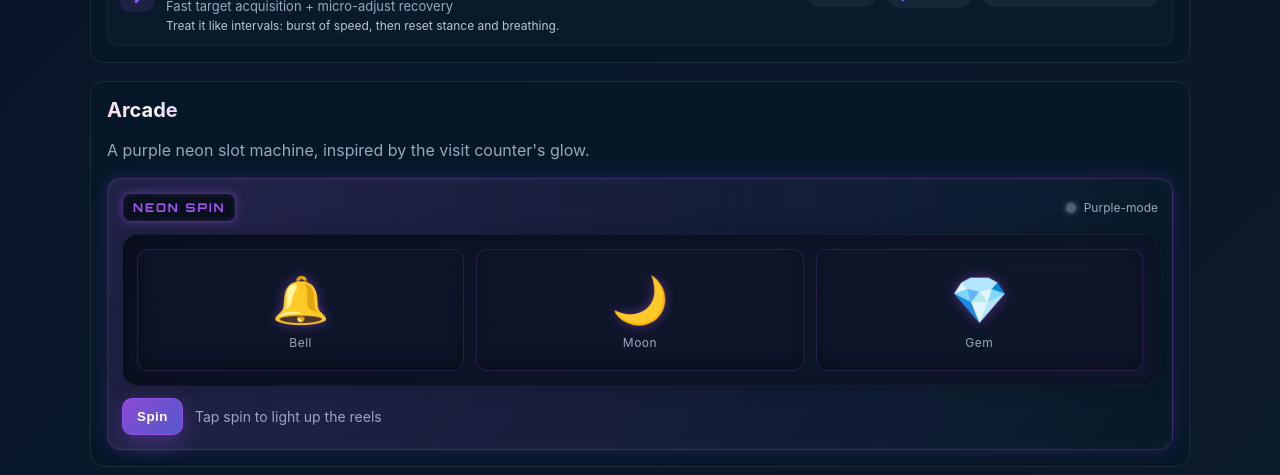
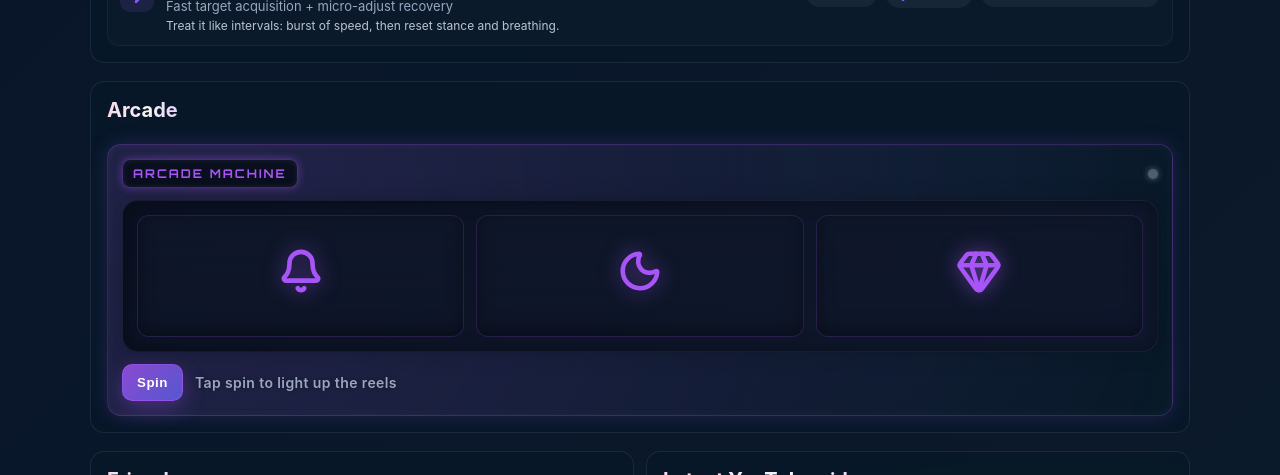
Before and after one commit to lagopodus/portfolio, a React (Create React App) app: page / in a window 1280 px wide. Shown: the part 1420-1895 px from the top of the page. Built offline with nearby package versions, Linux system fonts and the light colour scheme; no server answers; a web font is replaced by a local one.

Commit message:
SLOTSSSSSSS

```diff
--- a/src/App.css
+++ b/src/App.css
@@ -1450,3 +1450,101 @@ html, body {
   max-width: 100%;
   overflow-x: hidden;
 }
+
+/* All Lucide icons in the reels */
+.slot-icon {
+  width: 46px;
+  height: 46px;
+  stroke-width: 2.4;
+  stroke: #a855f7; /* accent purple */
+  filter: drop-shadow(0 0 10px rgba(168, 85, 247, 0.55));
+  transition: transform 0.15s ease, filter 0.15s ease;
+}
+
+/* When spinning — make icons pulse */
+.slot-reel--spinning .slot-icon {
+  animation: slot-spin-pulse 0.6s ease-in-out infinite;
+}
+
+@keyframes slot-spin-pulse {
+  0%, 100% {
+    transform: scale(1);
+    filter: drop-shadow(0 0 8px rgba(168, 85, 247, 0.35));
+  }
+  50% {
+    transform: scale(1.08);
+    filter: drop-shadow(0 0 14px rgba(168, 85, 247, 0.85));
+  }
+}
+
+/* Reel lift effect during spin */
+.slot-reel--spinning {
+  transform: translateY(-3px);
+  box-shadow: inset 0 -6px 18px rgba(168, 85, 247, 0.25),
+  0 4px 16px rgba(168, 85, 247, 0.18);
+}
+
+/* Subtle hover micro-animation after spinning finishes */
+.slot-reel:hover:not(.slot-reel--spinning) .slot-icon {
+  transform: scale(1.06);
+  filter: drop-shadow(0 0 16px rgba(168, 85, 247, 0.85));
+}
+
+/* Win effect: bright green flash on icons */
+.slot-frame--win .slot-icon {
+  stroke: #22c55e;
+  filter: drop-shadow(0 0 14px rgba(34, 197, 94, 0.85));
+}
+
+/* Near miss: stronger purple glow */
+.slot-frame--near .slot-icon {
+  stroke: #a855f7;
+  filter: drop-shadow(0 0 20px rgba(168, 85, 247, 0.9));
+}
+
+/* Slot frame glow pulse on win */
+.slot-frame--win {
+  animation: win-pulse 1.2s ease-in-out forwards;
+}
+
+@keyframes win-pulse {
+  0% { box-shadow: 0 0 20px rgba(34, 197, 94, 0.45); }
+  45% { box-shadow: 0 0 50px rgba(34, 197, 94, 0.75); }
+  100% { box-shadow: 0 0 28px rgba(34, 197, 94, 0.55); }
+}
+
+/* Win sparkle effect (non-intrusive) */
+.slot-frame--win::after {
+  content: "";
+  position: absolute;
+  inset: -10px;
+  background: radial-gradient(circle, rgba(255,255,255,0.18), transparent 70%);
+  opacity: 0;
+  animation: sparkle 1.4s ease forwards;
+  pointer-events: none;
+}
+
+@keyframes sparkle {
+  0% { opacity: 0; }
+  40% { opacity: 0.35; }
+  100% { opacity: 0; }
+}
+
+/* Make sure slot-frame allows pseudo-elements */
+.slot-frame {
+  position: relative;
+  overflow: hidden;
+}
+
+/* Extra readability for the message */
+.slot-message {
+  font-weight: 600;
+  letter-spacing: 0.4px;
+  text-shadow: 0 0 4px rgba(0,0,0,0.4);
+}
+
+/* Polished spin button animation */
+.slot-button:not(:disabled):active {
+  transform: translateY(0) scale(0.98);
+  box-shadow: 0 4px 14px rgba(168, 85, 247, 0.2);
+}
--- a/src/MainApp.js
+++ b/src/MainApp.js
@@ -616,9 +616,6 @@ function MainApp() {
 
                 <MotionCard className="card slot-card">
                     <h2 className="section-title gradient-text">Arcade</h2>
-                    <p className="text" style={{ marginTop: 4 }}>
-                        A purple neon slot machine, inspired by the visit counter's glow.
-                    </p>
                     <SlotMachine />
                 </MotionCard>
 
--- a/src/SlotMachine.js
+++ b/src/SlotMachine.js
@@ -1,13 +1,22 @@
 import React, { useEffect, useRef, useState } from "react";
+import {
+    Gem,
+    Star,
+    Grape,
+    Crown,
+    Bell,
+    Moon,
+} from "lucide-react";
 
 const SYMBOLS = [
-    { icon: "💎", label: "Gem" },
-    { icon: "⭐", label: "Star" },
-    { icon: "🍇", label: "Grape" },
-    { icon: "7️⃣", label: "Seven" },
-    { icon: "🔔", label: "Bell" },
-    { icon: "🌙", label: "Moon" },
+    { icon: Gem, label: "Gem" },
+    { icon: Star, label: "Star" },
+    { icon: Grape, label: "Grape" },
+    { icon: Crown, label: "Crown" },   // or CircleNumber7 if you have it
+    { icon: Bell, label: "Bell" },
+    { icon: Moon, label: "Moon" },
 ];
+
 
 const getRandomSymbol = () => SYMBOLS[Math.floor(Math.random() * SYMBOLS.length)];
 
@@ -81,10 +90,9 @@ export default function SlotMachine() {
     return (
         <div className="slot-machine">
             <div className="slot-header">
-                <span className="slot-led">NEON SPIN</span>
+                <span className="slot-led">ARCADE MACHINE</span>
                 <div className="slot-status">
                     <span className="slot-pip" data-active={spinning}></span>
-                    <span className="slot-label">Purple-mode</span>
                 </div>
             </div>
 
@@ -103,8 +111,9 @@ export default function SlotMachine() {
                             key={i}
                             className={`slot-reel ${spinning ? "slot-reel--spinning" : ""}`}
                         >
-                            <div className="slot-cell">{symbol.icon}</div>
-                            <div className="slot-sub">{symbol.label}</div>
+                            <div className="slot-cell">
+                                <symbol.icon className="slot-icon"/>
+                            </div>
                         </div>
                     ))}
                 </div>
```
